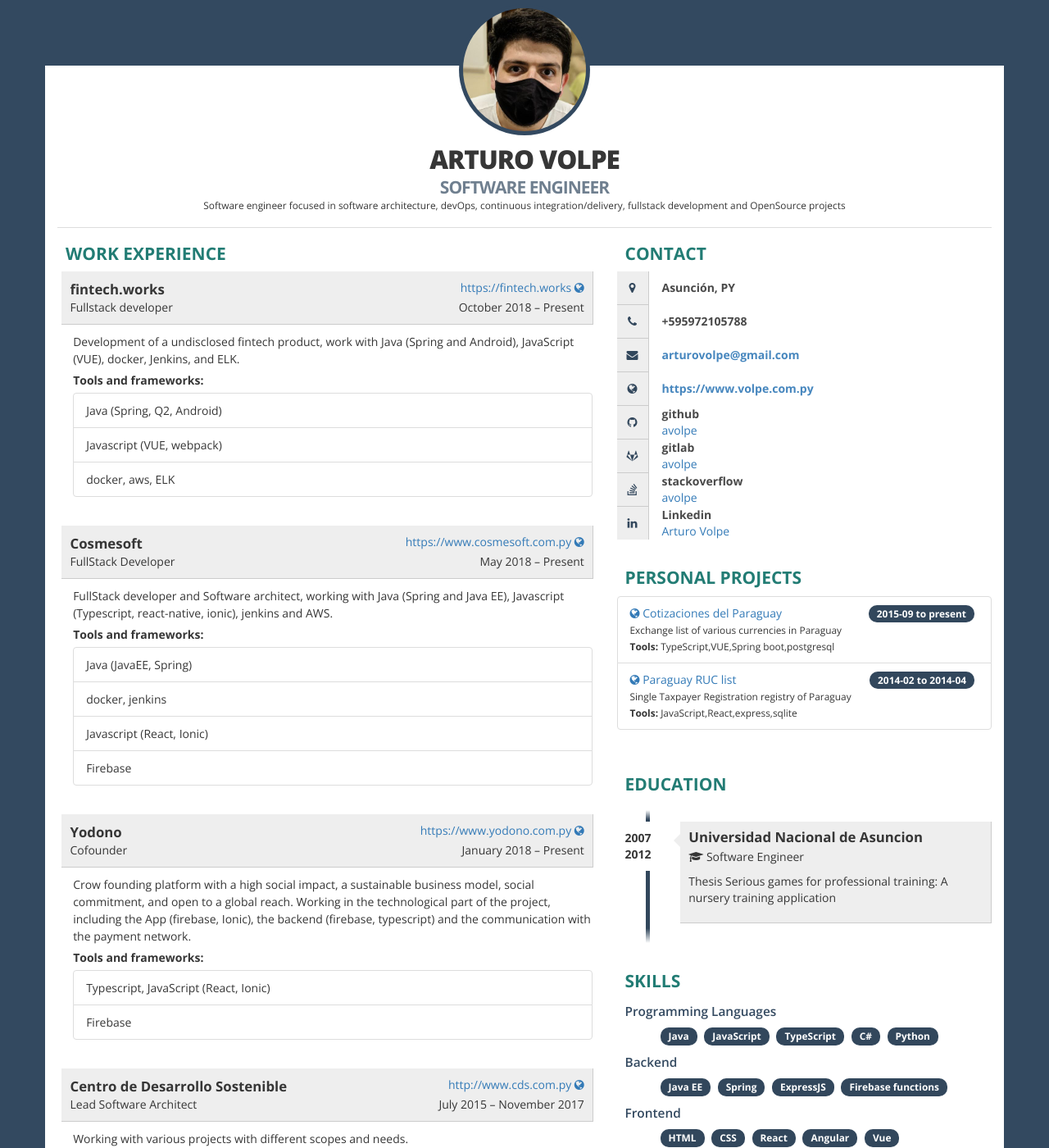
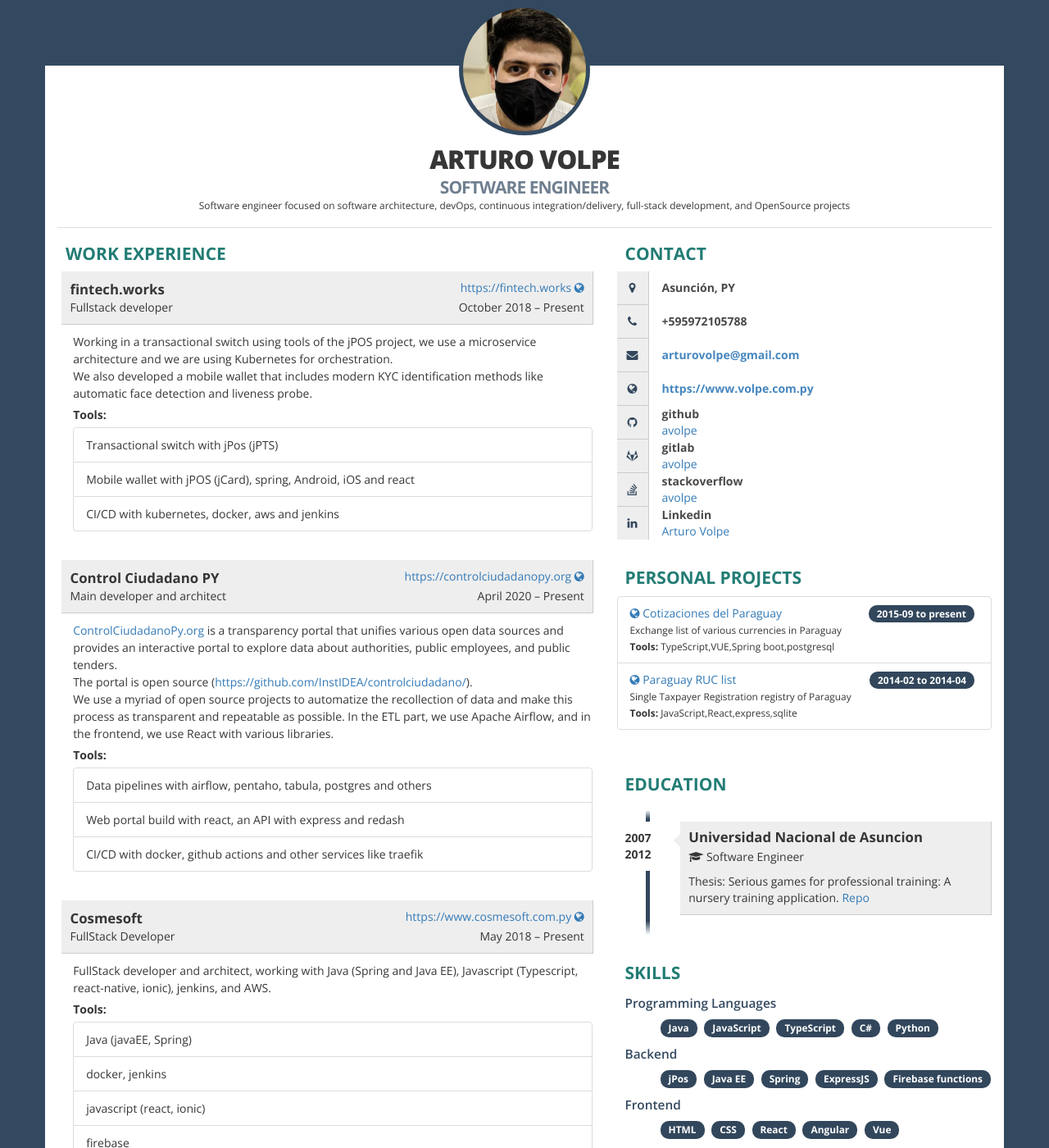
Before and after one commit to aVolpe/aVolpe.github.io, a Jekyll site: the page resume.html, which Jekyll copies as it is, in a window 1280 px wide and 1400 px high. Shown: the whole window at 82% size. Built offline with Jekyll 4.4.1, drawn with Linux system fonts in a browser that asks for light colours; some of the changed text lies outside the part shown.

Commit message:
Update english resume
Signed-off-by: Arturo Volpe <arturovolpe@gmail.com>

```diff
--- a/resume.html
+++ b/resume.html
@@ -399,7 +399,7 @@ blockquote,
             <div id="text-header" >
               <h1>Arturo Volpe<br><span>Software engineer</span></h1>
               <small>
-              Software engineer focused in software architecture, devOps, continuous integration&#x2F;delivery, fullstack development and OpenSource projects
+              Software engineer focused on software architecture, devOps, continuous integration&#x2F;delivery, full-stack development, and OpenSource projects
               </small>
             </div>
             <div>
@@ -430,12 +430,41 @@ blockquote,
                 <div class="row">
                   <div class="job-details col-xs-11">
                     <div class="description">
-                      Development of a undisclosed fintech product, work with Java (Spring and Android), JavaScript (VUE), docker, Jenkins, and ELK.
-                      <div class="highlights">Tools and frameworks:</div>
+                      Working in a transactional switch using tools of the jPOS project, we use a microservice architecture and we are using Kubernetes for orchestration. <br /> We also developed a mobile wallet that includes modern KYC identification methods like automatic face detection and liveness probe.
+                      <div class="highlights">Tools:</div>
                       <ul class="list-group">
-                        <li class="list-group-item" >Java (Spring, Q2, Android)</li>
-                        <li class="list-group-item" >Javascript (VUE, webpack)</li>
-                        <li class="list-group-item" >docker, aws, ELK</li>
+                        <li class="list-group-item" >Transactional switch with jPos (jPTS)</li>
+                        <li class="list-group-item" >Mobile wallet with jPOS (jCard), spring, Android, iOS and react</li>
+                        <li class="list-group-item" >CI/CD with kubernetes, docker, aws and jenkins</li>
+                      </ul>
+                    </div>
+                  </div>
+                </div>
+              </div>
+              <div class="job clearfix">
+                <div class="row">
+                  <div class="details">
+                    <div class="row">
+                      <div class="col-xs-6 where">Control Ciudadano PY</div>
+                      <div class="col-xs-6 address" style="text-align: right">
+                        <a href="https:&#x2F;&#x2F;controlciudadanopy.org" target= "_blank">https:&#x2F;&#x2F;controlciudadanopy.org <i class="fa fa-globe ico"></i></a>
+                      </div>
+                    </div>
+                    <div class="row">
+                      <div class="col-xs-6 address">Main developer and architect</div>
+                      <div class="col-xs-6" style="text-align: right">April 2020 – Present</div>
+                    </div>
+                  </div>
+                </div>
+                <div class="row">
+                  <div class="job-details col-xs-11">
+                    <div class="description">
+                      <a href="https://controlciudadanopy.org">ControlCiudadanoPy.org</a> is a transparency portal that unifies various open data sources and provides an interactive portal to explore data about authorities, public employees, and public tenders. <br />The portal is open source (<a href="https://github.com/InstIDEA/controlciudadano/">https://github.com/InstIDEA/controlciudadano/</a>).<br />We use a myriad of open source projects to automatize the recollection of data and make this process as transparent and repeatable as possible. In the ETL part, we use Apache Airflow, and in the frontend, we use React with various libraries.
+                      <div class="highlights">Tools:</div>
+                      <ul class="list-group">
+                        <li class="list-group-item" >Data pipelines with airflow, pentaho, tabula, postgres and others</li>
+                        <li class="list-group-item" >Web portal build with react, an API with express and redash</li>
+                        <li class="list-group-item" >CI/CD with docker, github actions and other services like traefik</li>
                       </ul>
                     </div>
                   </div>
@@ -459,13 +488,13 @@ blockquote,
                 <div class="row">
                   <div class="job-details col-xs-11">
                     <div class="description">
-                      FullStack developer and Software architect, working with Java (Spring and Java EE), Javascript (Typescript, react-native, ionic), jenkins and AWS.
-                      <div class="highlights">Tools and frameworks:</div>
+                      FullStack developer and architect, working with Java (Spring and Java EE), Javascript (Typescript, react-native, ionic), jenkins, and AWS.
+                      <div class="highlights">Tools:</div>
                       <ul class="list-group">
-                        <li class="list-group-item" >Java (JavaEE, Spring)</li>
+                        <li class="list-group-item" >Java (javaEE, Spring)</li>
                         <li class="list-group-item" >docker, jenkins</li>
-                        <li class="list-group-item" >Javascript (React, Ionic)</li>
-                        <li class="list-group-item" >Firebase</li>
+                        <li class="list-group-item" >javascript (react, ionic)</li>
+                        <li class="list-group-item" >firebase</li>
                       </ul>
                     </div>
                   </div>
@@ -489,11 +518,10 @@ blockquote,
                 <div class="row">
                   <div class="job-details col-xs-11">
                     <div class="description">
-                      Crow founding platform with a high social impact, a sustainable business model, social commitment, and open to a global reach.  Working in the technological part of the project, including the App (firebase, Ionic), the backend (firebase, typescript) and the communication with the payment network.
-                      <div class="highlights">Tools and frameworks:</div>
+                      Crow founding platform with a high social impact, a sustainable business model, social commitment, and open to a global reach.
+                      <div class="highlights">Tools:</div>
                       <ul class="list-group">
-                        <li class="list-group-item" >Typescript, JavaScript (React, Ionic)</li>
-                        <li class="list-group-item" >Firebase</li>
+                        <li class="list-group-item" >App developed with typescript, react and firebase</li>
                       </ul>
                     </div>
                   </div>
@@ -505,7 +533,7 @@ blockquote,
                     <div class="row">
                       <div class="col-xs-6 where">Centro de Desarrollo Sostenible</div>
                       <div class="col-xs-6 address" style="text-align: right">
-                        <a href="http:&#x2F;&#x2F;www.cds.com.py" target= "_blank">http:&#x2F;&#x2F;www.cds.com.py <i class="fa fa-globe ico"></i></a>
+                        <a href="https:&#x2F;&#x2F;www.cds.com.py" target= "_blank">https:&#x2F;&#x2F;www.cds.com.py <i class="fa fa-globe ico"></i></a>
                       </div>
                     </div>
                     <div class="row">
@@ -518,7 +546,7 @@ blockquote,
                   <div class="job-details col-xs-11">
                     <div class="description">
                       Working with various projects with different scopes and needs.
-                      <div class="highlights">Tools and frameworks:</div>
+                      <div class="highlights">Tools:</div>
                       <ul class="list-group">
                         <li class="list-group-item" >Java (Spring and Java EE -wildfly-)</li>
                         <li class="list-group-item" >JavaScript (Typescript, Angular, Ionic)</li>
@@ -549,7 +577,7 @@ blockquote,
                   <div class="job-details col-xs-11">
                     <div class="description">
                       Working with a financial client in the implementation of a full CI/CD pipeline using Jenkins and docker.
-                      <div class="highlights">Tools and frameworks:</div>
+                      <div class="highlights">Tools:</div>
                       <ul class="list-group">
                         <li class="list-group-item" >docker, Jenkins</li>
                       </ul>
@@ -576,7 +604,7 @@ blockquote,
                   <div class="job-details col-xs-11">
                     <div class="description">
 
-                      <div class="highlights">Tools and frameworks:</div>
+                      <div class="highlights">Tools:</div>
                       <ul class="list-group">
                         <li class="list-group-item" >Auxiliar de Enseñanza Remunerado - Algoritmos I</li>
                         <li class="list-group-item" >Auxiliar de Enseñanza Remunerado - Gestión de Centro de Cómputos</li>
@@ -604,7 +632,7 @@ blockquote,
                   <div class="job-details col-xs-11">
                     <div class="description">
 
-                      <div class="highlights">Tools and frameworks:</div>
+                      <div class="highlights">Tools:</div>
                       <ul class="list-group">
                         <li class="list-group-item" >Spring</li>
                         <li class="list-group-item" >Jenkins</li>
@@ -632,7 +660,7 @@ blockquote,
                   <div class="job-details col-xs-11">
                     <div class="description">
 
-                      <div class="highlights">Tools and frameworks:</div>
+                      <div class="highlights">Tools:</div>
                       <ul class="list-group">
                         <li class="list-group-item" >Java (Android, JavaEE)</li>
                       </ul>
@@ -721,7 +749,7 @@ blockquote,
                 <div class="description pull-right">
                   <h3>Universidad Nacional de Asuncion</h3>
                   <p><i class= "fa fa-graduation-cap ico"></i> Software Engineer</p>
-                  <p>Thesis Serious games for professional training: A nursery training application</p>
+                  Thesis: Serious games for professional training: A nursery training application. <a href="https://github.com/aVolpe/tesis">Repo</a>
                 </div>
               </li>
             </ul>
@@ -748,6 +776,7 @@ blockquote,
 
               </div>
               <div class="col-sm-offset-1 col-sm-12 clearfix">
+                <span class= "skill badge">jPos</span>
                 <span class= "skill badge">Java EE</span>
                 <span class= "skill badge">Spring</span>
                 <span class= "skill badge">ExpressJS</span>
@@ -838,9 +867,8 @@ blockquote,
               <div class="col-sm-offset-1 col-sm-12 clearfix">
                 <span class= "skill badge">Jenkins</span>
                 <span class= "skill badge">Travis</span>
+                <span class= "skill badge">github actions</span>
                 <span class= "skill badge">gitlabci</span>
-                <span class= "skill badge">Vagrant</span>
-                <span class= "skill badge">Puppet</span>
               </div>
             </div>
             <div class="skills clearfix">
```
Also changed, not shown: other parts of resume.html (+2 -2 lines).
